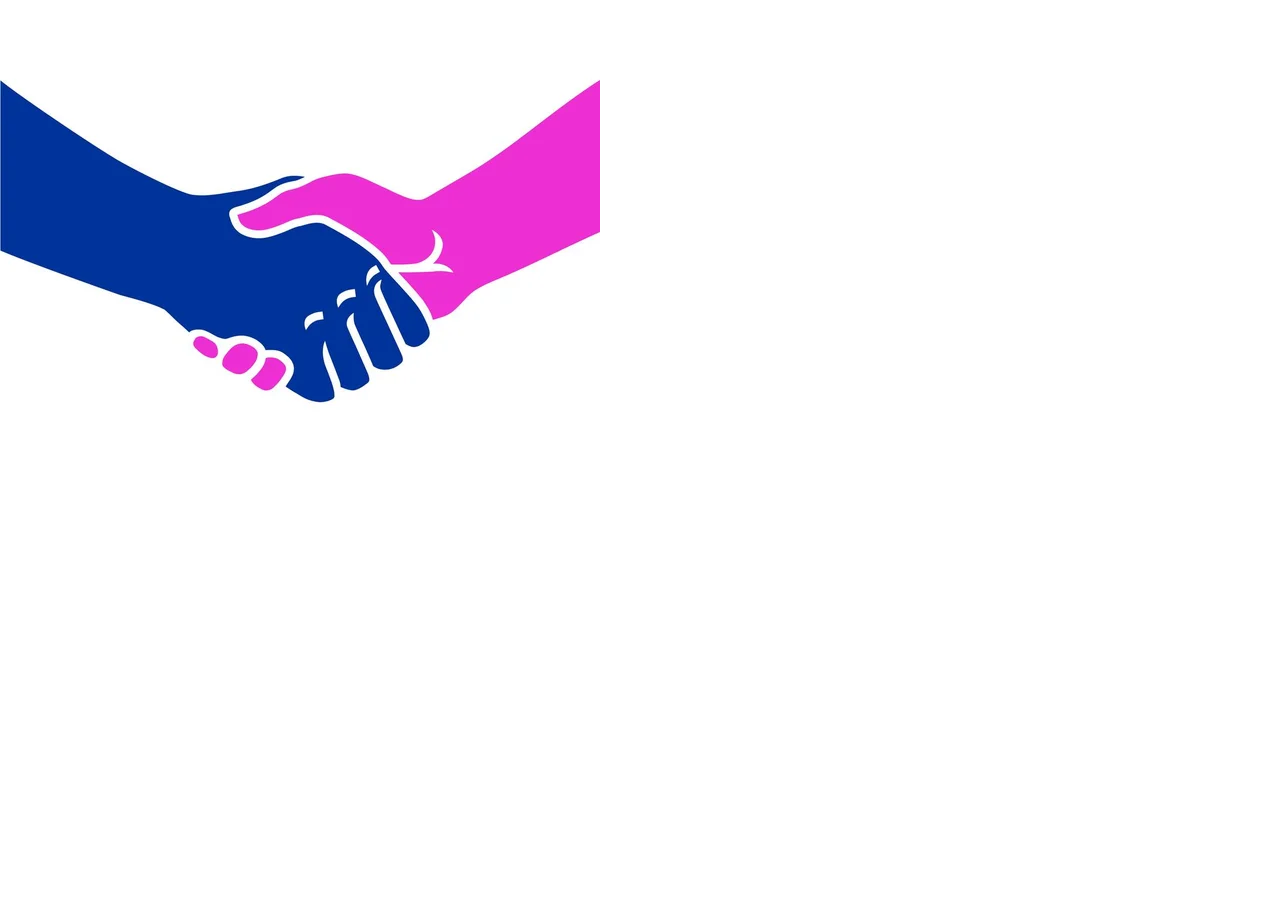
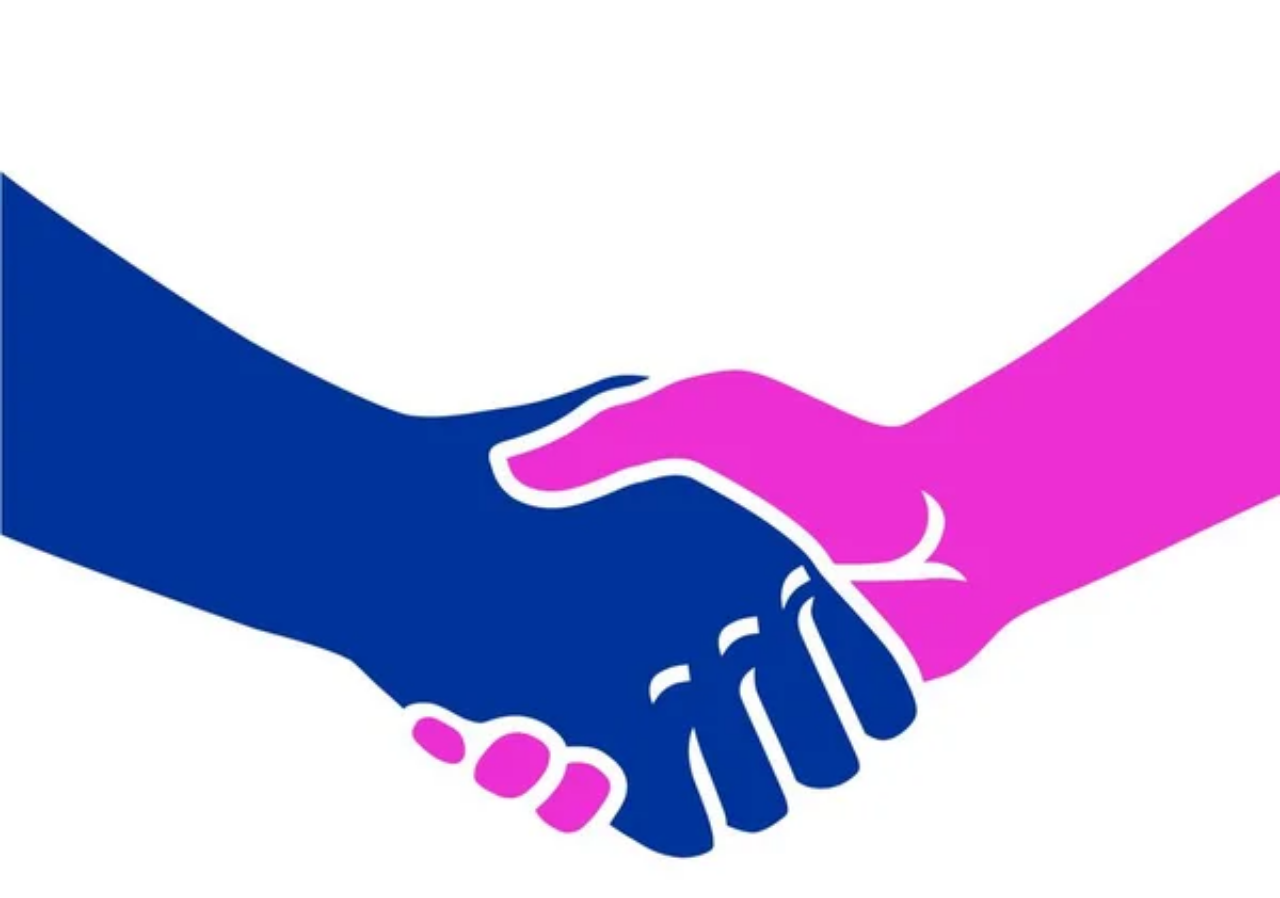
Before and after one commit to sabrina27mongelli/Caccia-al-tesoro, a plain HTML site: page bootstrap2.html in a window 1280 px wide. Before the commit the page ends 800 px from the top, so only its background shows below. Drawn offline with nearby package versions, Linux system fonts and the light colour scheme.

Commit message:
Update bootstrap2.html

```diff
--- a/bootstrap2.html
+++ b/bootstrap2.html
@@ -8,7 +8,7 @@
   </head>
   <body>
 
-<img src="img/onlus.WEBP" class="img-fluid" alt="onlus">
+<img src="img/onlus.WEBP" class="img-fluid w-100" alt="onlus">
 
 
 
```
